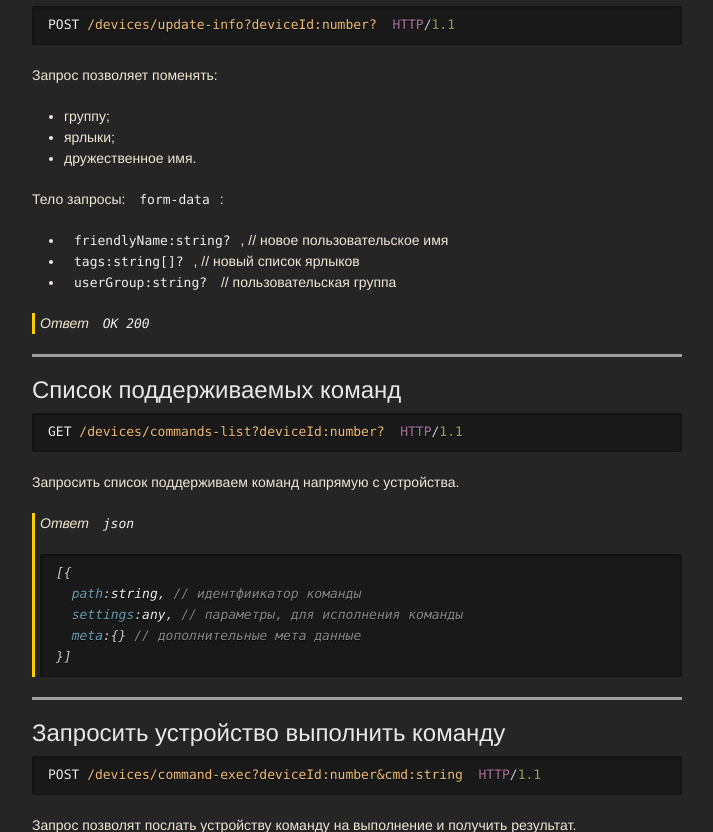
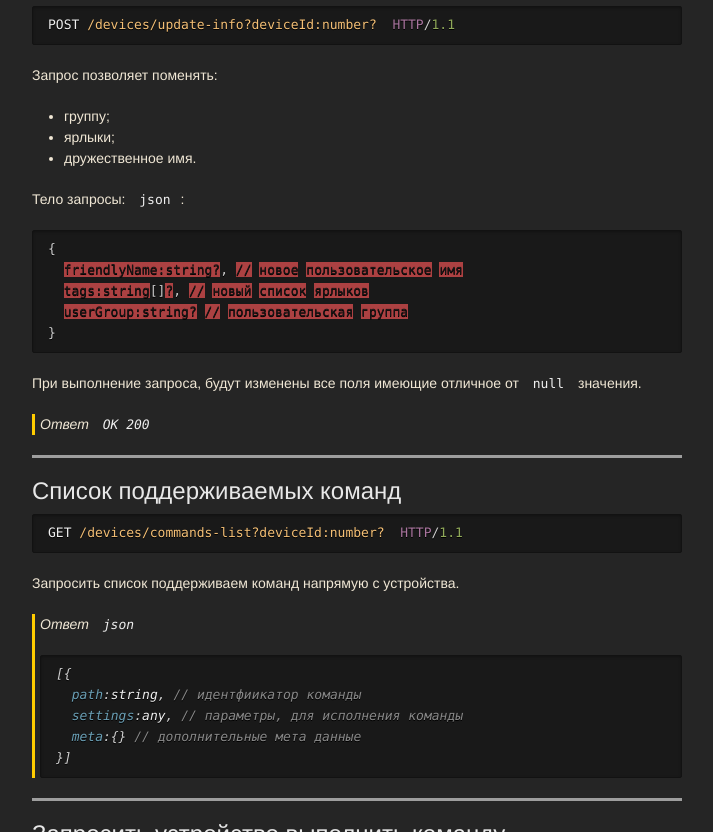
Before and after one commit to mcdis/wcc.api.doc, a Jekyll site: the page built from docs/_apis/devices.md, in a window 1280 px wide and 900 px high, scrolled down 3861 px, cut to the strip 68-900 px from the top of the window. Shown: the whole strip, without its empty margins (283-996 px from the left). Built offline with Jekyll 4.4.1, drawn with Linux system fonts in a browser that asks for light colours; some web fonts are replaced; grey boxes are pictures that could not be loaded.

Commit message:
изменен api по обновление информации об устройствах

````diff
--- a/docs/_apis/devices.md
+++ b/docs/_apis/devices.md
@@ -196,10 +196,16 @@ POST /devices/update-info?deviceId:number?  HTTP/1.1
  - ярлыки;
  - дружественное имя.
 
-Тело запросы: `form-data`:
-  - `friendlyName:string?`, // новое пользовательское имя
-  - `tags:string[]?`, // новый список ярлыков
-  - `userGroup:string?` // пользовательская группа
+Тело запросы: `json`:
+```json
+{
+  friendlyName:string?, // новое пользовательское имя
+  tags:string[]?, // новый список ярлыков
+  userGroup:string? // пользовательская группа
+}
+```
+
+При выполнение запроса, будут изменены все поля имеющие отличное от `null` значения.
 
 > Ответ `OK 200`
 
````
